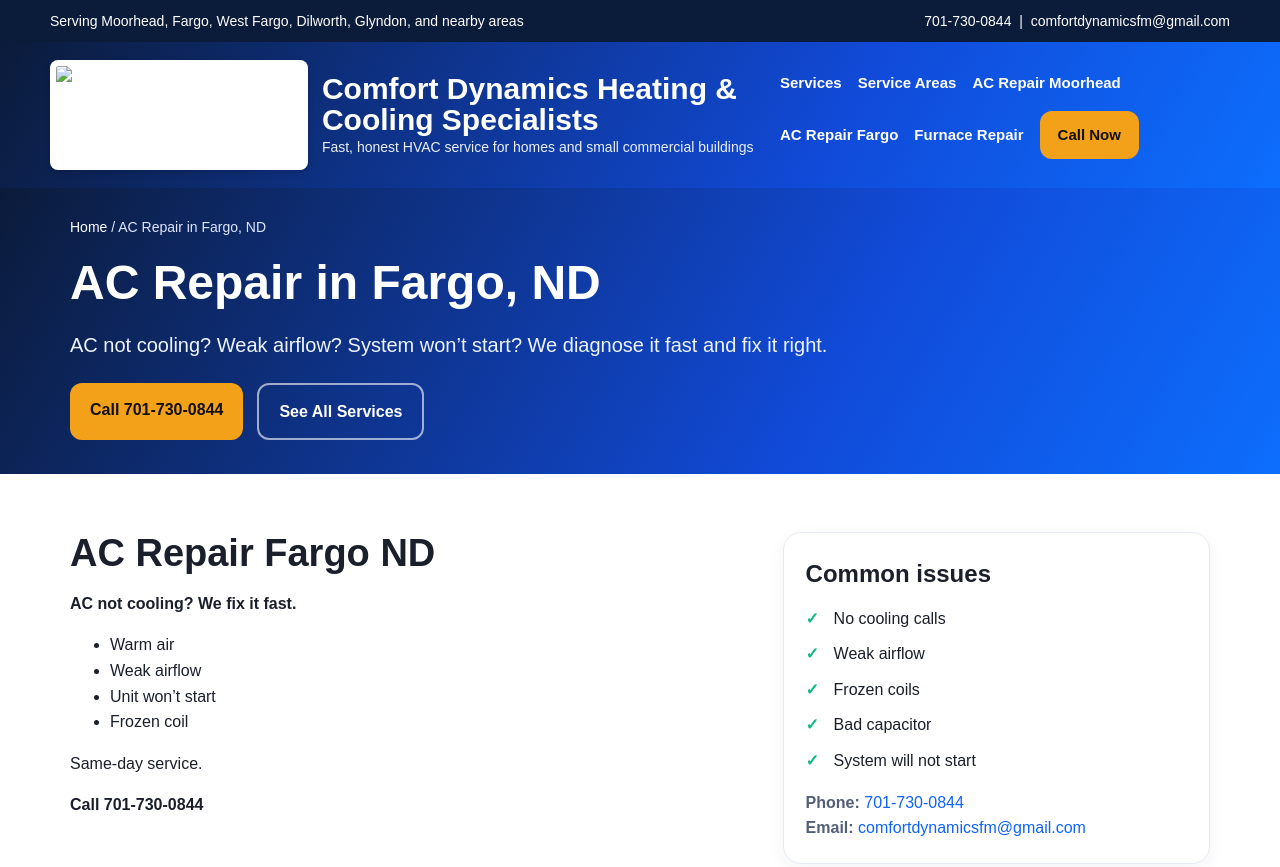
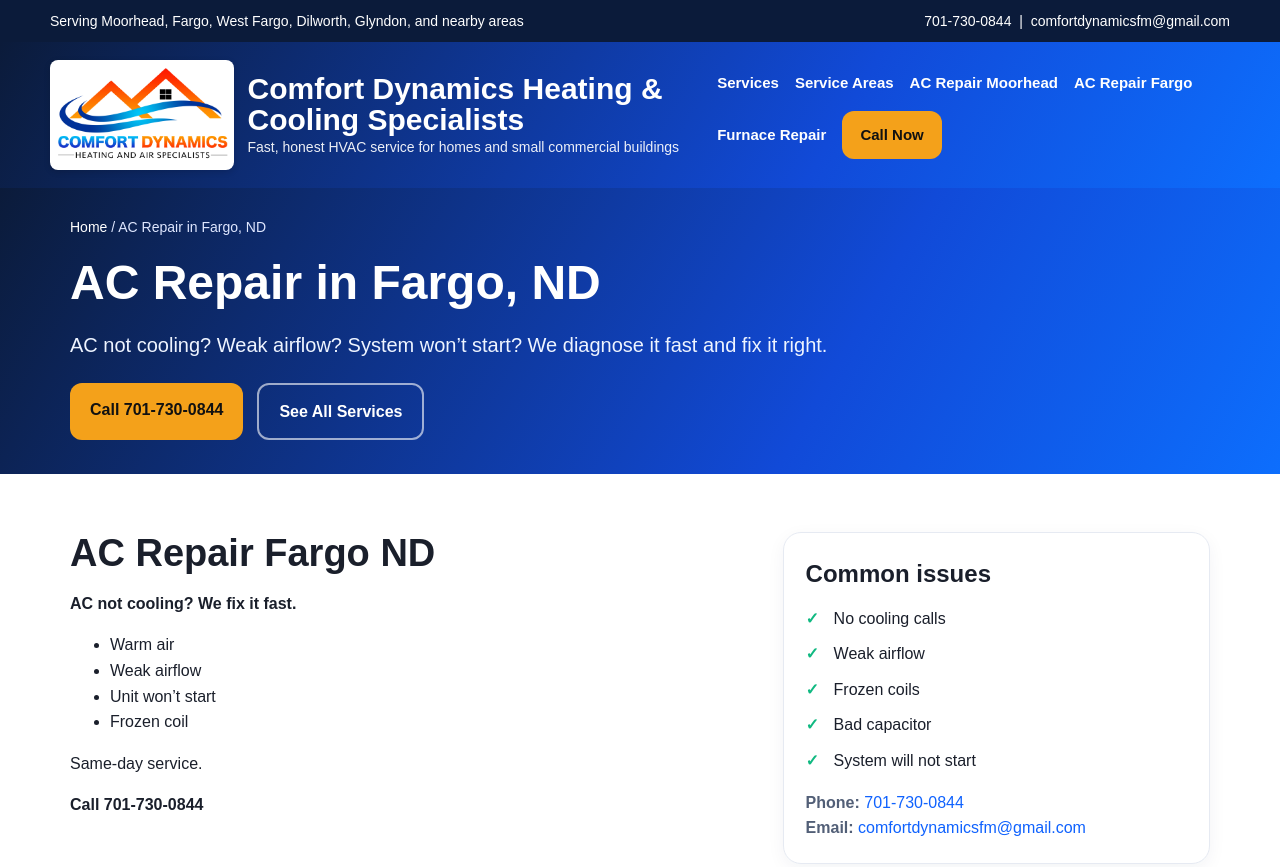
Before and after one commit to comfortdynamicsfm-afk/comfort-dynamics, a plain HTML site: page ac-repair-fargo-nd.html in a window 1280 px wide. Shown: the top 867 px of the page. Drawn offline with Linux system fonts and the light colour scheme.

Commit message:
Update ac-repair-fargo-nd.html

```diff
--- a/ac-repair-fargo-nd.html
+++ b/ac-repair-fargo-nd.html
@@ -38,7 +38,7 @@
   <header class="header">
     <div class="container nav">
       <a class="brand" href="index.html">
-        <img src="./logo-tight.png.png" alt="Comfort Dynamics Heating & Cooling Specialists logo"
+        <img src="./logo.png" alt="Comfort Dynamics Heating & Cooling Specialists logo"
 style="height:110px; width:auto; background:#fff; padding:6px; border-radius:8px; box-shadow:0 2px 6px rgba(0,0,0,0.15);">
         <div>
           <div class="title">Comfort Dynamics Heating &amp; Cooling Specialists</div>
```
